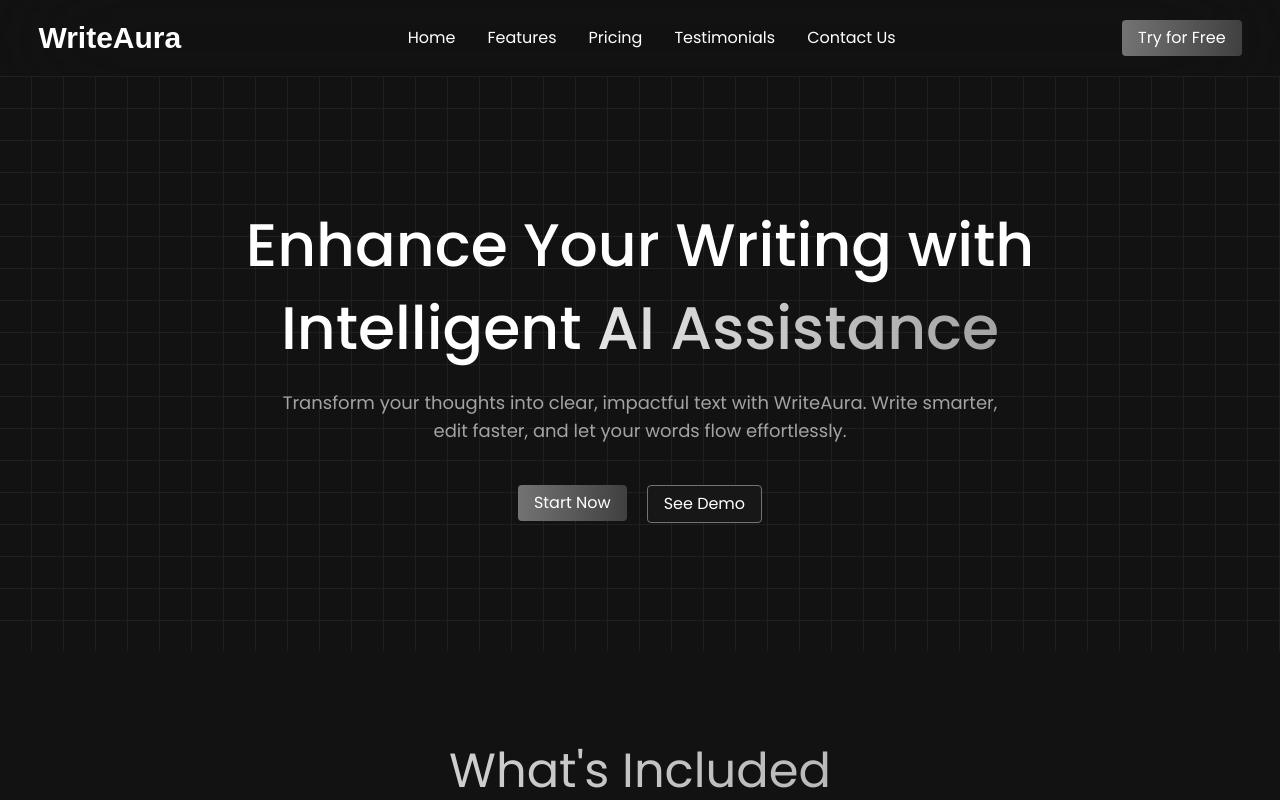
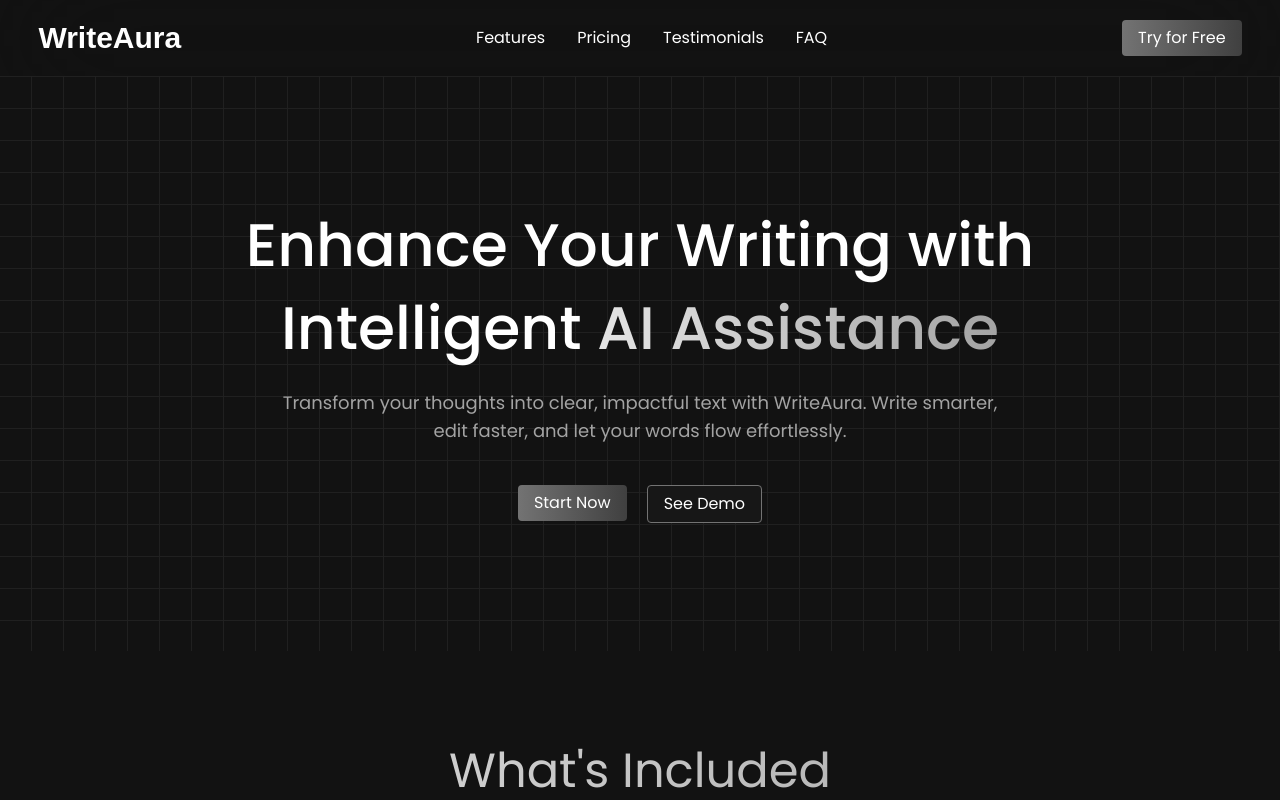
Before and after one commit to kammar20/WriteAura, a React (Vite) app: page / in a window 1280 px wide. Shown: the top 800 px of the page. Built offline with nearby package versions, Linux system fonts and the light colour scheme.

Commit message:
added scroll effect

```diff
--- a/src/App.jsx
+++ b/src/App.jsx
@@ -1,3 +1,4 @@
+import { useRef } from 'react';
 import AvailableFor from './components/AvailableFor';
 import FaqSection from './components/FaqSection';
 import FeaturesSection from './components/FeaturesSection';
@@ -11,16 +12,47 @@
 import WorkingSection from './components/WorkingSection';
 
 export default function App() {
+  let heroRef = useRef();
+  let featureRef = useRef();
+  let priceRef = useRef();
+  let testRef = useRef();
+  let faqRef = useRef();
+
+  function scrollToSection(ref) {
+    ref.current.scrollIntoView({ behavior: 'smooth' });
+  }
+
   return (
     <div className="max-w-[1600px] mx-auto">
-      <Navbar />
+      <Navbar
+        scrollToSection={scrollToSection}
+        featureRef={featureRef}
+        priceRef={priceRef}
+        testRef={testRef}
+        faqRef={faqRef}
+      />
+
       <HeroSection />
-      <FeaturesSection />
+
+      <div ref={featureRef}>
+        <FeaturesSection />
+      </div>
+
       <AvailableFor />
       <WorkingSection />
-      <PricingSection />
-      <Testimonial />
-      <FaqSection />
+
+      <div ref={priceRef}>
+        <PricingSection />
+      </div>
+
+      <div ref={testRef}>
+        <Testimonial />
+      </div>
+
+      <div ref={faqRef}>
+        <FaqSection />
+      </div>
+
       <TeamSection />
       <ReadyToJoin />
       <Footer />
--- a/src/components/HeroSection.jsx
+++ b/src/components/HeroSection.jsx
@@ -1,5 +1,3 @@
-// look for size
-
 export default function HeroSection() {
   return (
     <section className="bg-hero-pattern px-[3%] pt-20 pb-28 md:pt-28 md:pb-28 lg:pt-32 lg:pb-32 2xl:pt-40 2xl:pb-36">
--- a/src/components/Navbar.jsx
+++ b/src/components/Navbar.jsx
@@ -1,7 +1,13 @@
 import { useState } from 'react';
 import { LuMenu, LuX } from 'react-icons/lu';
 
-export default function Navbar() {
+export default function Navbar({
+  scrollToSection,
+  featureRef,
+  priceRef,
+  testRef,
+  faqRef,
+}) {
   const [openModal, setOpenModal] = useState(false);
   const [showBorder, setShowBorder] = useState(false);
 
@@ -30,15 +36,39 @@
       <div className={`flex justify-between items-center`}>
         {/* logo */}
         <div>
-          <h1 className="text-3xl font-semibold font-logo">WriteAura</h1>
+          <h1
+            onClick={() => scrollToSection(heroRef)}
+            className="text-3xl font-semibold font-logo cursor-pointer"
+          >
+            WriteAura
+          </h1>
         </div>
         {/* nav-menu */}
         <ul className="hidden lg:flex gap-8">
-          <li>Home</li>
-          <li>Features</li>
-          <li>Pricing</li>
-          <li>Testimonials</li>
-          <li>Contact Us</li>
+          <li
+            onClick={() => scrollToSection(featureRef)}
+            className="cursor-pointer"
+          >
+            Features
+          </li>
+          <li
+            onClick={() => scrollToSection(priceRef)}
+            className="cursor-pointer"
+          >
+            Pricing
+          </li>
+          <li
+            onClick={() => scrollToSection(testRef)}
+            className="cursor-pointer"
+          >
+            Testimonials
+          </li>
+          <li
+            onClick={() => scrollToSection(faqRef)}
+            className="cursor-pointer"
+          >
+            FAQ
+          </li>
         </ul>
         {/* Button */}
         <button className="hidden lg:block bg-custom-gradient py-1.5 px-4 rounded hover:translate-y-[-2px] transition-all">
@@ -51,13 +81,32 @@
       </div>
       {/* Modal open and Close */}
       {openModal && (
-        <div className="z-10">
+        <div>
           <ul className="flex flex-col items-start gap-8 pt-8 mb-8 lg:hidden ">
-            <li>Home</li>
-            <li>Features</li>
-            <li>Pricing</li>
-            <li>Testimonials</li>
-            <li>Contact Us</li>
+            <li
+              onClick={() => scrollToSection(featureRef)}
+              className="cursor-pointer"
+            >
+              Features
+            </li>
+            <li
+              onClick={() => scrollToSection(priceRef)}
+              className="cursor-pointer"
+            >
+              Pricing
+            </li>
+            <li
+              onClick={() => scrollToSection(testRef)}
+              className="cursor-pointer"
+            >
+              Testimonials
+            </li>
+            <li
+              onClick={() => scrollToSection(faqRef)}
+              className="cursor-pointer"
+            >
+              FAQ
+            </li>
           </ul>
           {/* Button */}
           <div className="pb-4">
```
